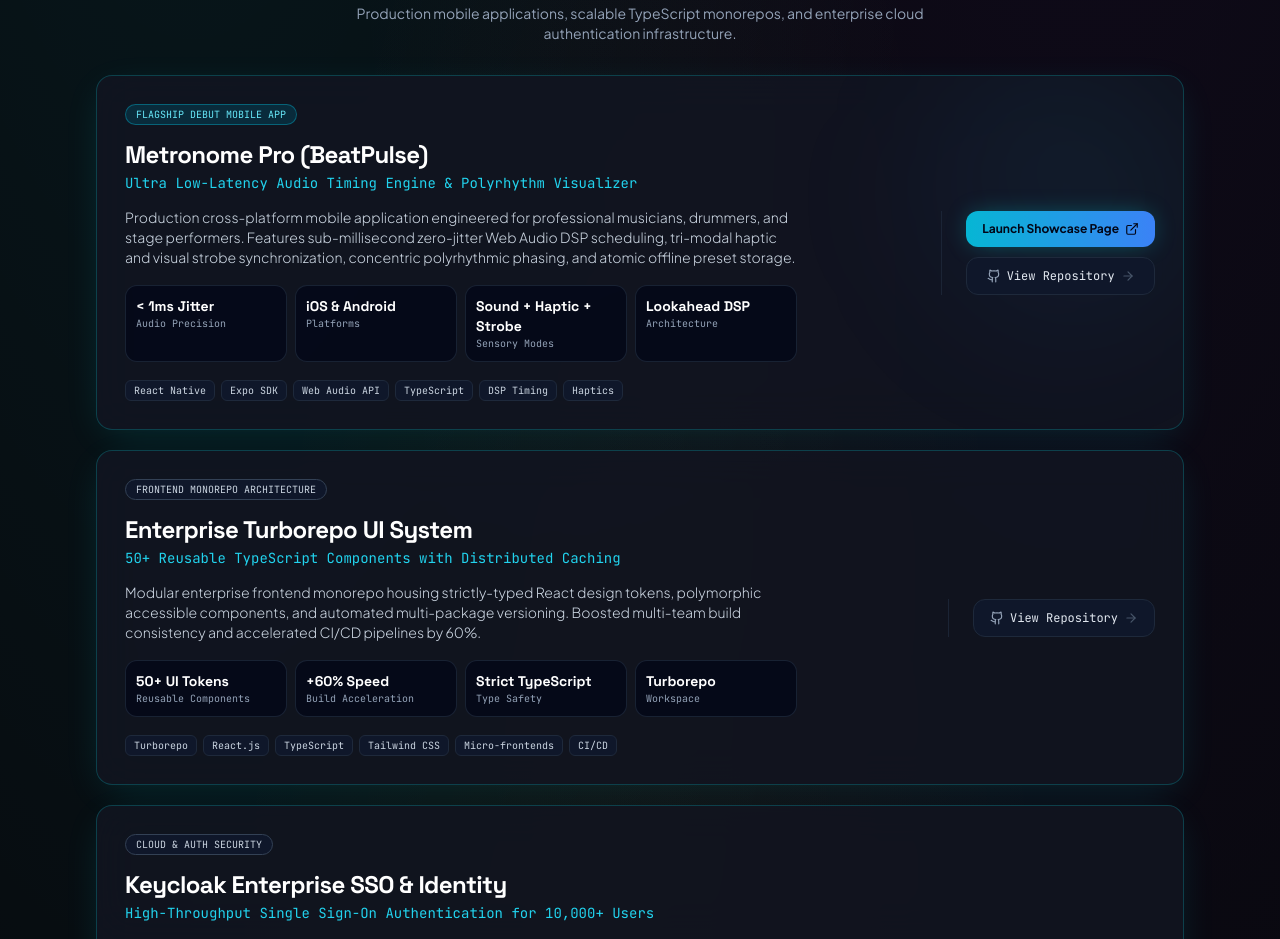
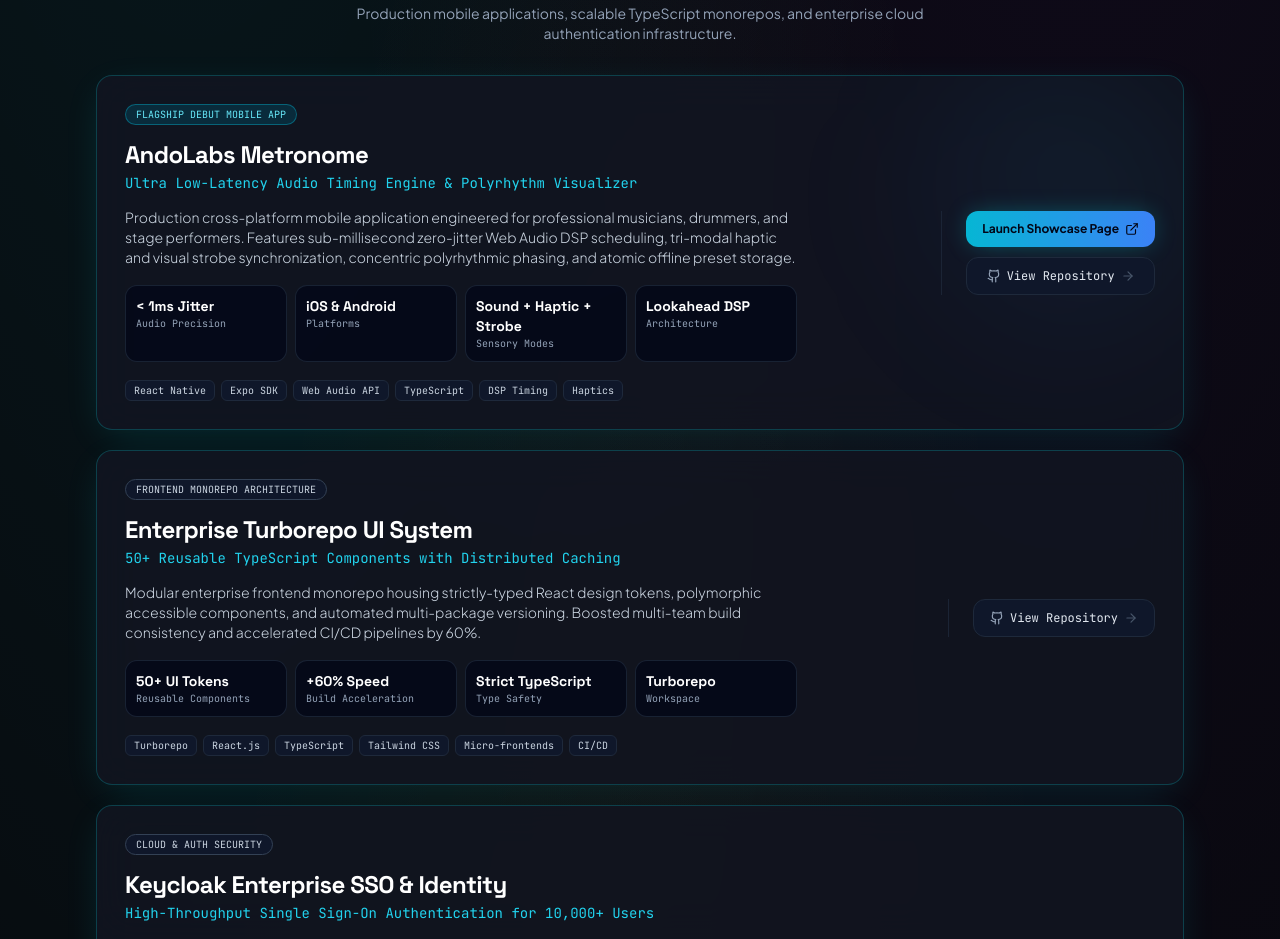
Before and after one commit to NikhilAndola/developer-portfolio, a React (Vite) app: page / in a window 1280 px wide. Shown: the part 1460-2399 px from the top of the page. Built offline with nearby package versions, Linux system fonts and the light colour scheme.

Commit message:
Update featured project title to AndoLabs Metronome

```diff
--- a/src/components/FeaturedProjects.tsx
+++ b/src/components/FeaturedProjects.tsx
@@ -17,8 +17,8 @@
 
 const PROJECTS: Project[] = [
   {
-    id: 'metronome-pro',
-    title: 'Metronome Pro (BeatPulse)',
+    id: 'andolabs-metronome',
+    title: 'AndoLabs Metronome',
     badge: 'Flagship Debut Mobile App',
     tagline: 'Ultra Low-Latency Audio Timing Engine & Polyrhythm Visualizer',
     description: 'Production cross-platform mobile application engineered for professional musicians, drummers, and stage performers. Features sub-millisecond zero-jitter Web Audio DSP scheduling, tri-modal haptic and visual strobe synchronization, concentric polyrhythmic phasing, and atomic offline preset storage.',
```
Also changed, not shown: 1 other file (tests, documents, lock files or other folders).
